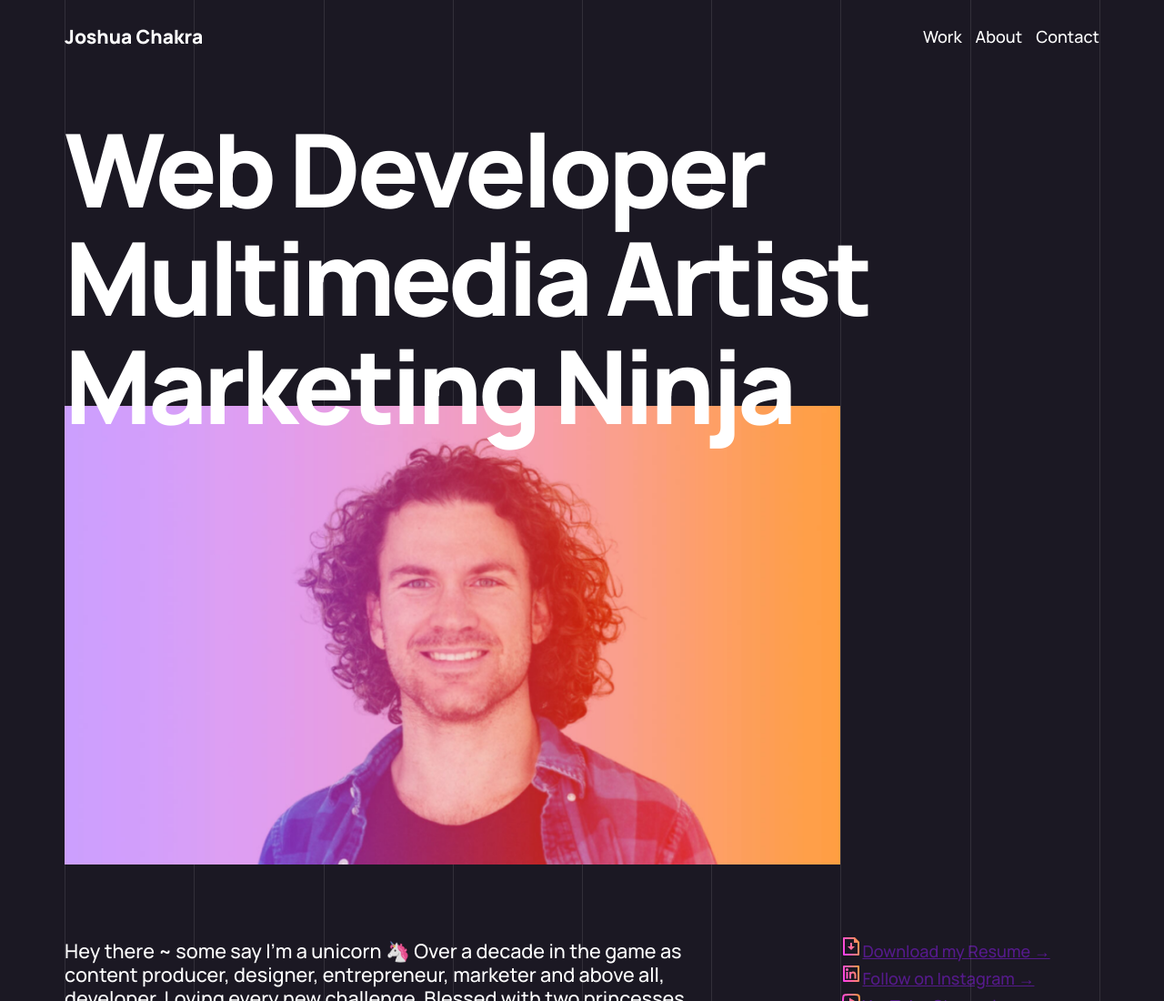
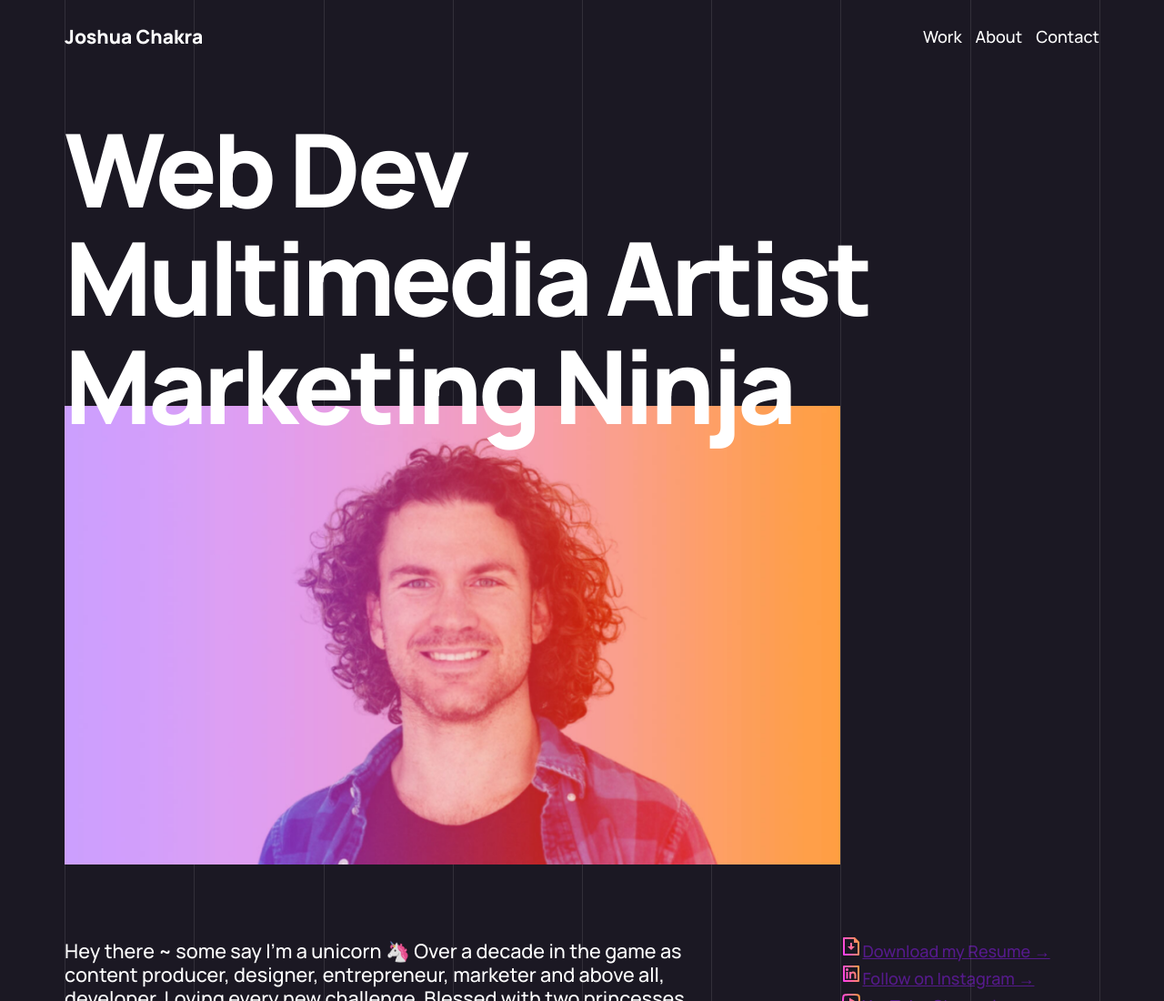
Before and after one commit to chakra-digital/chakra-portfolio, a Gatsby site: page / in a window 1280 px wide. Shown: the top 1100 px of the page at 91% size. Built offline with nearby package versions, Linux system fonts and the light colour scheme; Gatsby itself is replaced by a stand-in of ours.

Commit message:
update display txt

```diff
--- a/src/components/HomepageHero/HomepageHero.js
+++ b/src/components/HomepageHero/HomepageHero.js
@@ -11,7 +11,7 @@ const HomepageHero = () => {
   return (
     <section className="homepage-hero">
       <div className="homepage-hero__headings">
-        <h1 className="display">Web Developer</h1>
+        <h1 className="display">Web Dev</h1>
         <h1 className="display">Multimedia Artist</h1>
         <h1 className="display">Marketing Ninja</h1>
       </div>
```
